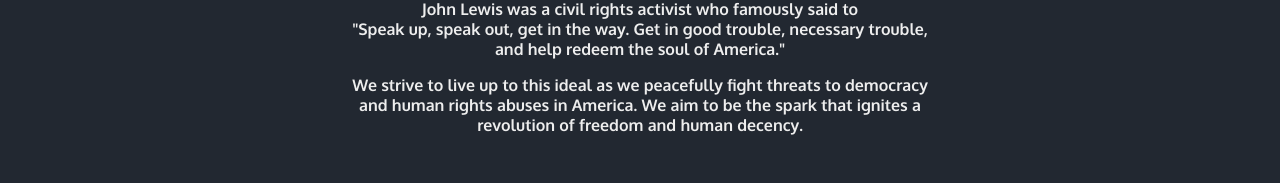
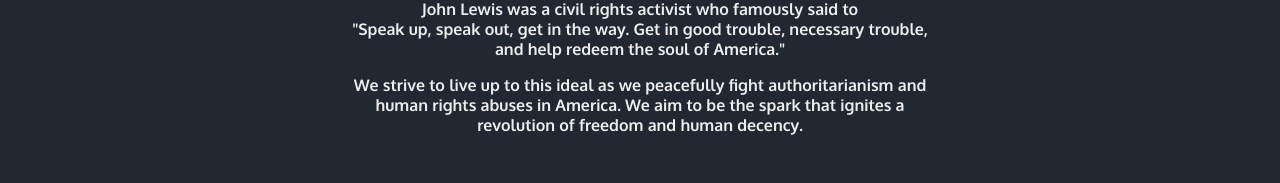
Before and after one commit to Valorieb/good-trouble-alliance, a plain HTML site: page index.html in a window 1280 px wide. Shown: the part 422-605 px from the top of the page. Drawn offline with Linux system fonts and the light colour scheme; a web font is replaced by a local one.

Commit message:
small text edit

```diff
--- a/index.html
+++ b/index.html
@@ -42,9 +42,9 @@
             trouble, and help redeem the soul of America."
           </p>
           <p>
-            We strive to live up to this ideal as we peacefully fight threats to
-            democracy and human rights abuses in America. We aim to be the spark
-            that ignites a revolution of freedom and human decency.
+            We strive to live up to this ideal as we peacefully fight
+            authoritarianism and human rights abuses in America. We aim to be
+            the spark that ignites a revolution of freedom and human decency.
           </p>
         </section>
         <section id="join">
```
